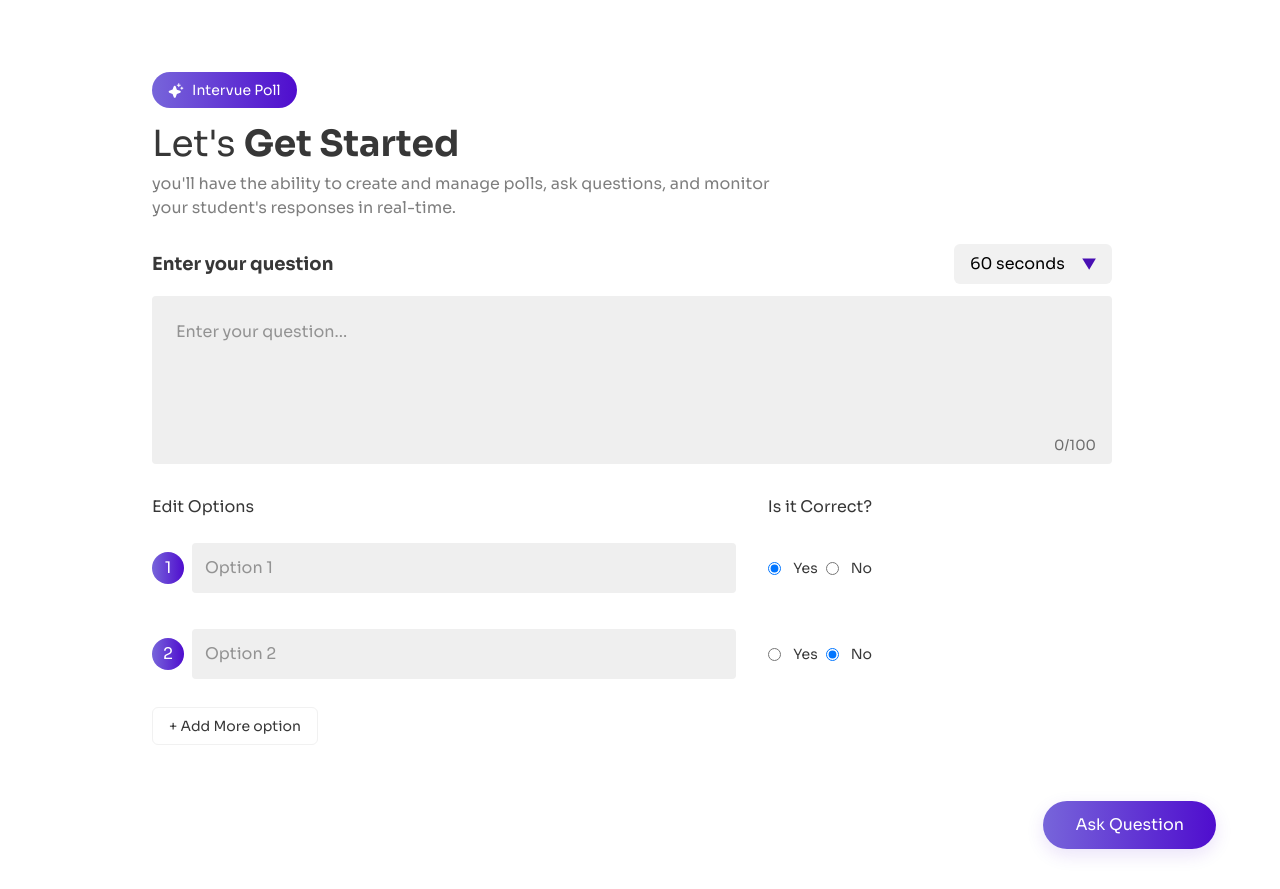
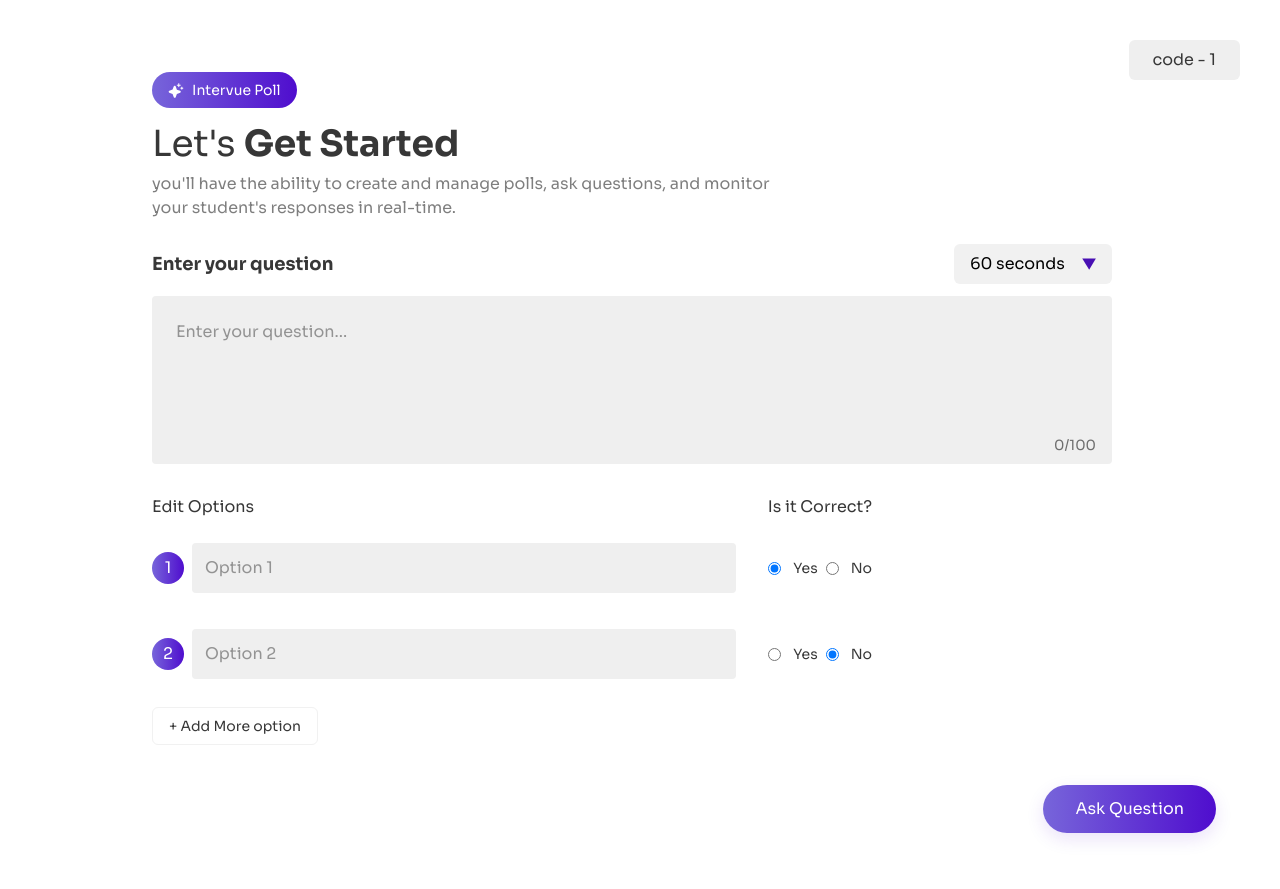
Before and after one commit to IamAbhinavSINGH/Intervue-Assignment, a React (Vite) app in the folder intervue frontend assignment/: page /teacher/room/1 in a window 1280 px wide. Built offline with nearby package versions, Linux system fonts and the light colour scheme.

Commit message:
removed env

```diff
--- a/intervue frontend assignment/src/components/TeacherLiveQuestion.tsx
+++ b/intervue frontend assignment/src/components/TeacherLiveQuestion.tsx
@@ -4,6 +4,7 @@ import { roomActions } from "../store/roomSlice";
 import socketManager from "../sockets/socketManager";
 import { useNavigate } from "react-router-dom";
 import PopupButton from "./PopupButton";
+import {Eye} from 'lucide-react'
 
 export default function TeacherLiveQuestion() {
   const activeQuestion = useAppSelector((s) => s.room.activeQuestion);
@@ -32,16 +33,13 @@ export default function TeacherLiveQuestion() {
       <div className="max-w-6xl mx-auto ">
         <div className="absolute right-5 top-5">
           <button
-            className="inline-flex items-center gap-3 px-6 py-3 rounded-full text-white font-medium"
-            style={{ background: "linear-gradient(90deg,#7765DA 0%,#4F0DCE 100%)" }}
+            className="inline-flex items-center gap-3 px-4 py-2 rounded-full text-white cursor-pointer"
+            style={{ background: "#8F64E1" }}
             onClick={() => {
               if(code) navigate(`/teacher/room/${code}/history`)
             }}
           >
-            <svg width="18" height="18" viewBox="0 0 24 24" fill="none" className="opacity-90" xmlns="http://www.w3.org/2000/svg">
-              <path d="M12 5C7 5 2.73 8.11 1 12c1.73 3.89 6 7 11 7s9.27-3.11 11-7c-1.73-3.89-6-7-11-7z" fill="white"/>
-              <path d="M12 9a3 3 0 100 6 3 3 0 000-6z" fill="white" />
-            </svg>
+            <Eye className="w-6 h-6 text-white" />
             <span>View Poll history</span>
           </button>
         </div>
--- a/intervue frontend assignment/src/components/TeacherRoom.tsx
+++ b/intervue frontend assignment/src/components/TeacherRoom.tsx
@@ -9,9 +9,6 @@ import TeacherLiveQuestion from "./TeacherLiveQuestion";
 
 export default function TeacherRoom(){
   const activeQuestion = useAppSelector(s => s.room.activeQuestion);
-
-  console.log('activeQuestion : ' , activeQuestion);
-
   return activeQuestion ? <TeacherLiveQuestion /> : <TeacherQuestionForm />
 }
 
@@ -109,7 +106,7 @@ export function TeacherQuestionForm() {
   }
 
   return (
-    <div className="min-h-screen p-10">
+    <div className="min-h-screen p-10 relative">
       <div className="max-w-5xl lg:ml-20 bg-white p-8 rounded-md">
         <div className="mb-6">
            <div
@@ -170,7 +167,7 @@ export function TeacherQuestionForm() {
         </div>
       </div>
 
-      <div className="max-w-6xl mx-auto mt-6 flex justify-end">
+      <div className="max-w-6xl mx-auto mt-2 flex justify-end">
         <button
           onClick={handleAskQuestion}
           className="px-8 py-3 rounded-full btn-primary text-white font-medium"
@@ -178,6 +175,10 @@ export function TeacherQuestionForm() {
         >
           {loading ? "Asking..." : "Ask Question"}
         </button>
+      </div>
+
+      <div className="absolute top-10 right-10 w-fit px-6 py-2 bg-[#EFEFEF] rounded-md">
+            {`code - ${code}`}
       </div>
     </div>
   );
```
Also changed, not shown: 2 other files (tests, documents, lock files or other folders).
